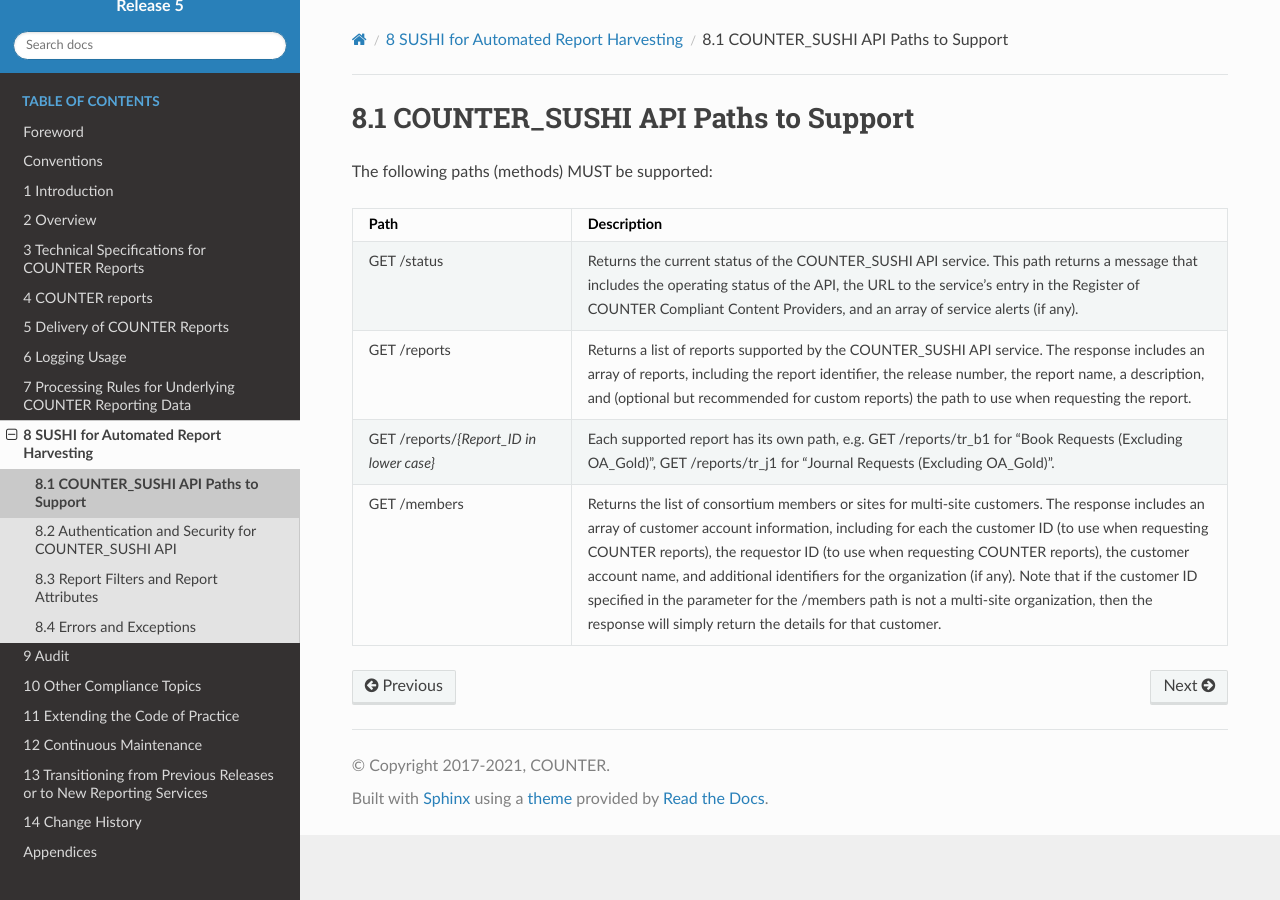
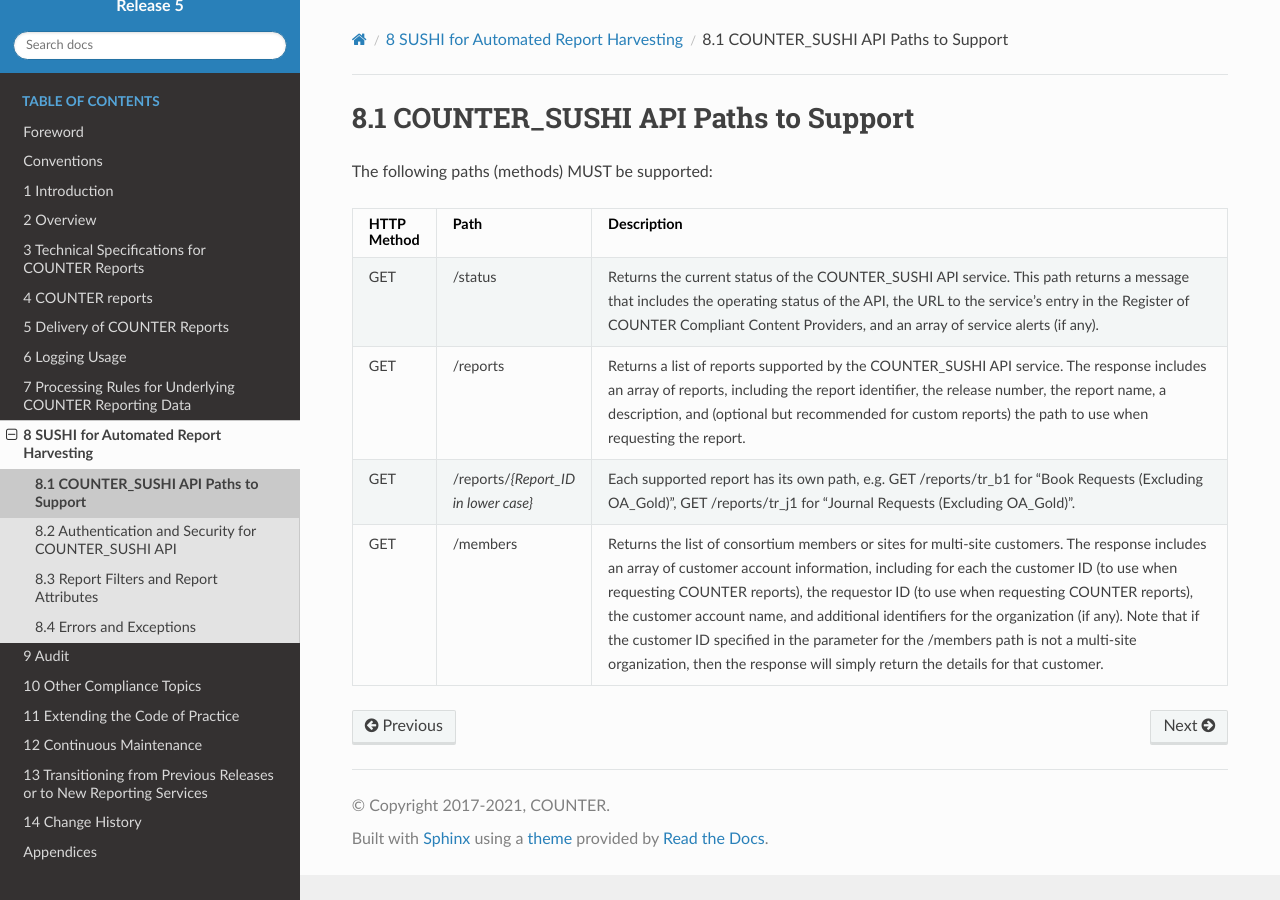
Before and after one commit to Project-Counter/cop5, a Sphinx documentation site: the page built from source/08-sushi/01-counter-sushi-api-paths-to-support.rst, in a window 1280 px wide. Built offline with Sphinx 7.4.7 and the Read the Docs theme 2.0.0, drawn with Linux system fonts in a browser that asks for light colours; some of the changed lines change nothing that is shown.

Commit message:
Separate columns for COUNTER_SUSHI API HTTP methods and paths

```diff
--- a/source/08-sushi/01-counter-sushi-api-paths-to-support.rst
+++ b/source/08-sushi/01-counter-sushi-api-paths-to-support.rst
@@ -9,24 +9,29 @@ The following paths (methods) MUST be supported:
 
 .. only:: latex
 
-   .. tabularcolumns:: |>{\raggedright\arraybackslash}\Y{0.38}|>{\parskip=\tparskip}\Y{0.62}|
+   .. tabularcolumns:: |>{\raggedright\arraybackslash}\Y{0.11}|>{\raggedright\arraybackslash}\Y{0.21}|>{\parskip=\tparskip}\Y{0.68}|
 
 .. list-table::
    :class: longtable
-   :widths: 25 75
+   :widths: 8 17 75
    :header-rows: 1
 
-   * - Path
+   * - HTTP Method
+     - Path
      - Description
 
-   * - GET /status
+   * - GET
+     - /status
      - Returns the current status of the COUNTER_SUSHI API service. This path returns a message that includes the operating status of the API, the URL to the service’s entry in the Register of COUNTER Compliant Content Providers, and an array of service alerts (if any).
 
-   * - GET /reports
+   * - GET
+     - /reports
      - Returns a list of reports supported by the COUNTER_SUSHI API service. The response includes an array of reports, including the report identifier, the release number, the report name, a description, and (optional but recommended for custom reports) the path to use when requesting the report.
 
-   * - GET /reports/*{Report_ID in lower case}*
+   * - GET
+     - /reports/*{Report_ID in lower case}*
      - Each supported report has its own path, e.g. GET /reports/tr_b1 for “Book Requests (Excluding OA_Gold)”, GET /reports/tr_j1 for “Journal Requests (Excluding OA_Gold)”.
 
-   * - GET /members
+   * - GET
+     - /members
      - Returns the list of consortium members or sites for multi-site customers. The response includes an array of customer account information, including for each the customer ID (to use when requesting COUNTER reports), the requestor ID (to use when requesting COUNTER reports), the customer account name, and additional identifiers for the organization (if any). Note that if the customer ID specified in the parameter for the /members path is not a multi-site organization, then the response will simply return the details for that customer.
```
